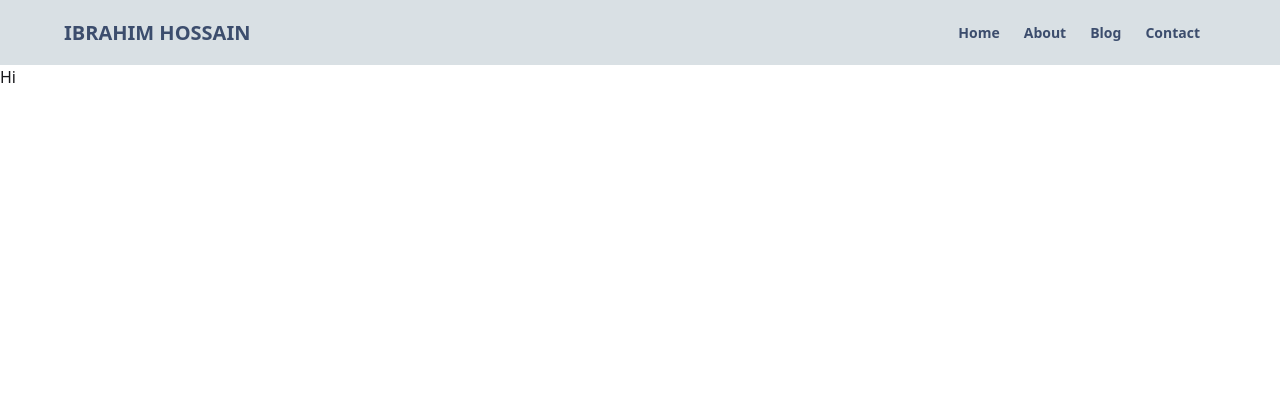
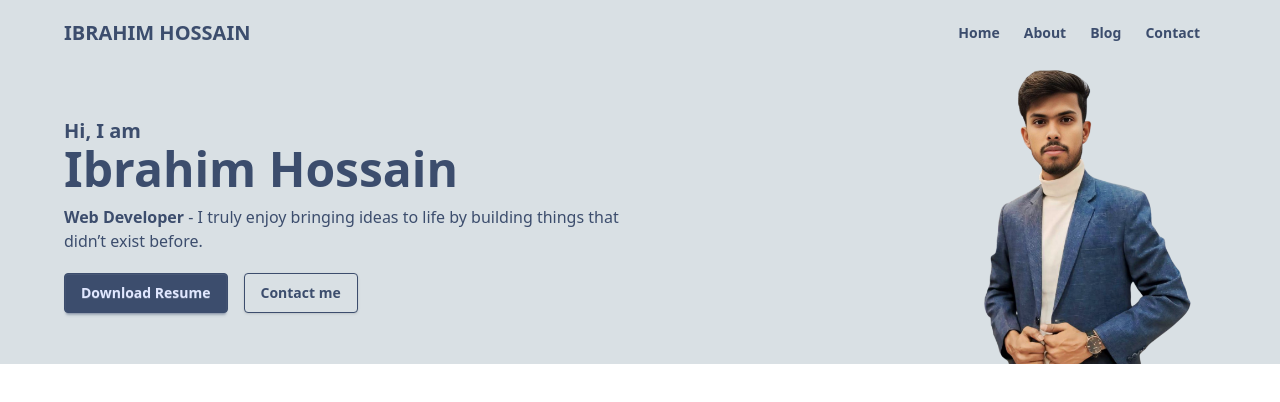
Before and after one commit to BFIbrahim/personal-portfolio-website-frontend, a React (Vite) app: page / in a window 1280 px wide. Shown: the top 402 px of the page. Built offline with nearby package versions, Linux system fonts and the light colour scheme.

Commit message:
Banner-section completed

```diff
--- /dev/null
+++ b/src/Pages/Home/Banner/Banner.jsx
@@ -0,0 +1,26 @@
+import React from 'react';
+import img from '../../../assets/Ibrahim.png'
+
+const Banner = () => {
+    return (
+        <div className='bg-secondary'>
+            <div className='flex flex-col-reverse md:flex-row items-center justify-between max-w-6xl mx-auto'>
+                <div className='text-primary w-[95%] mx-auto text-center md:text-start lg:text-start mt-8 md:mt-0 lg:mt-0'>
+                    <h3 className='text-xl font-semibold'>Hi, I am</h3>
+                    <h1 className='text-3xl md:text-5xl font-bold'>Ibrahim Hossain</h1>
+                    <p className='md:w-[70%]  mt-3'><span className='font-bold text-primary'>Web Developer</span> - I truly enjoy bringing ideas to life by building things that didn’t exist before.</p>
+
+                    <div className='mt-5'>
+                        <button className='btn btn-primary mr-4 border-primary hover:bg-transparent hover:text-primary'>Download Resume</button>
+                        <button className='btn btn-secondary border-primary text-primary hover:bg-primary hover:text-white shadow-sm'>Contact me</button>
+                    </div>
+                </div>
+                <div>
+                    <img className='md:w-96' src={img} alt="" />
+                </div>
+            </div>
+        </div>
+    );
+};
+
+export default Banner;
--- a/src/Pages/Home/Home/Home.jsx
+++ b/src/Pages/Home/Home/Home.jsx
@@ -1,9 +1,10 @@
 import React from 'react';
+import Banner from '../Banner/Banner';
 
 const Home = () => {
     return (
         <div>
-            Hi
+            <Banner></Banner>
         </div>
     );
 };
```
Also changed, not shown: src/assets/Ibrahim.png (added).
